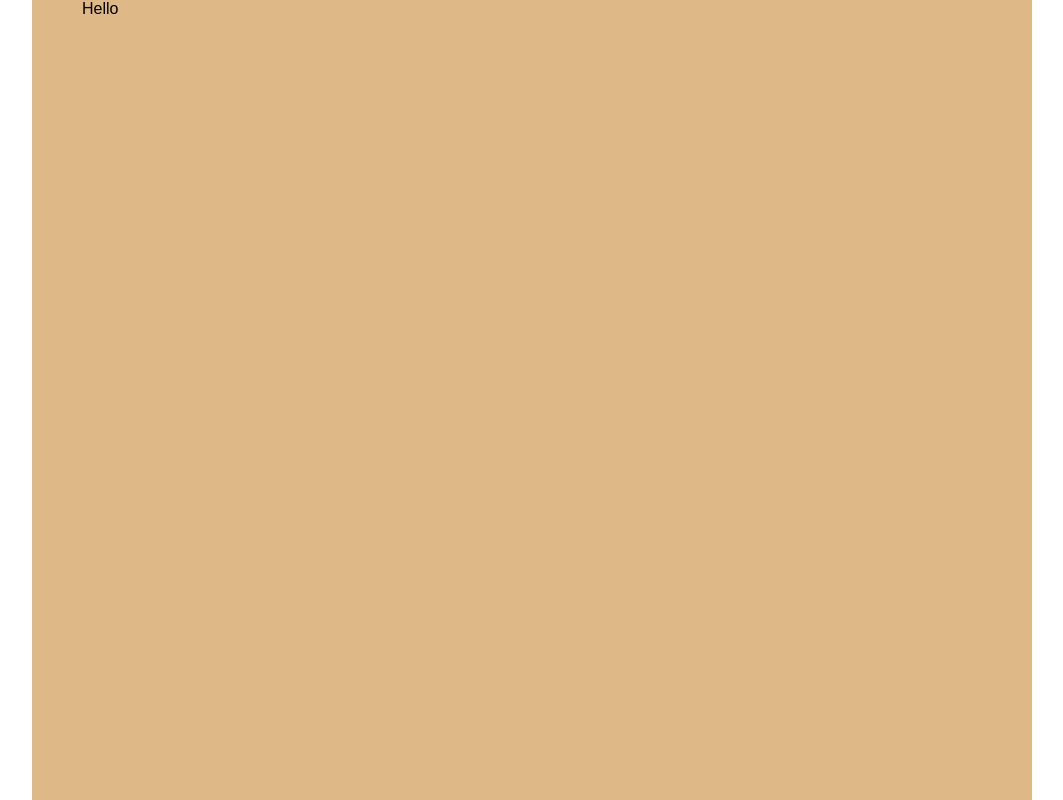
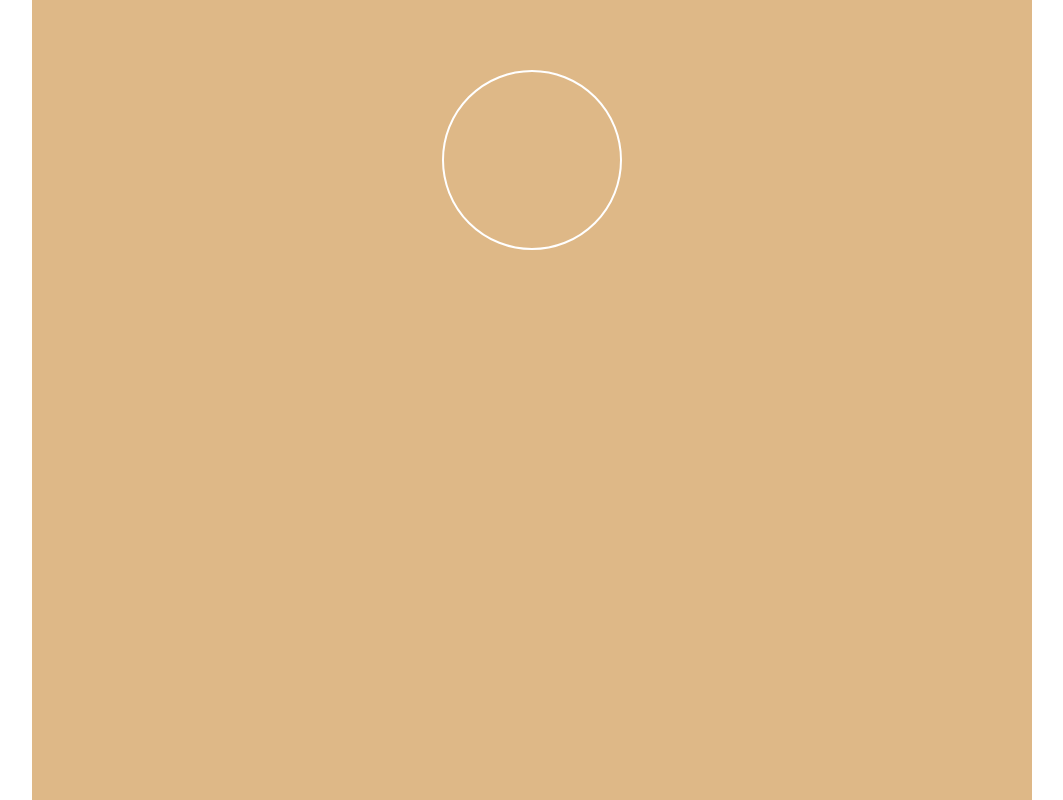
Before and after one commit to AHMADanis/AHMADanis, a React (Create React App) app: page / in a window 1280 px wide. Shown: the top 800 px of the page, without its empty margins (108-1171 px from the left). Built offline with nearby package versions, Linux system fonts and the light colour scheme.

Commit message:
profileSec done

```diff
--- a/src/App.js
+++ b/src/App.js
@@ -1,12 +1,11 @@
 import GlobalStyle from "./components/common/GlobalStyle";
-import { Paper } from "./components/common";
-
+import Paper from "./components/common/Paper";
 
 function App() {
   return (
     < >
       <GlobalStyle />
-      <Paper >Hello</Paper>
+      <Paper />
     </>
   );
 }
--- a/src/components/common/GlobalStyle.js
+++ b/src/components/common/GlobalStyle.js
@@ -1,4 +1,4 @@
-import styled, { createGlobalStyle } from "styled-components";
+import { createGlobalStyle } from "styled-components";
 
 const GlobalStyle = createGlobalStyle`
 *{
--- a/src/components/common/Paper.js
+++ b/src/components/common/Paper.js
@@ -1,19 +1,30 @@
 import styled from 'styled-components'
+import React from 'react'
+import ProfileSec from './ProfileSec'
 
 
-export const Paper = styled.div`
+export const PaperStyle = styled.div`
 height: 1000px;
 width: 100%;
 max-width: 1000px;
 margin-right: auto;
 margin-left: auto;
-padding-right: 50px;
-padding-left: 50px;
+padding: 50px;
 background-color:burlywood;
-
-@media screen and (max-width: 991px)
-{
+@media screen and (max-width: 991px){
 padding-right: 30px;
 padding-left: 30px;
+}`
+
+
+const Paper = () => {
+    return (
+        <>
+            <PaperStyle>
+                <ProfileSec />
+            </PaperStyle>
+        </>
+    )
 }
-`
+
+export default Paper
--- /dev/null
+++ b/src/components/common/ProfileSec.js
@@ -0,0 +1,27 @@
+import React from 'react'
+import styled from 'styled-components'
+
+
+export const ProfileImg = styled.div`
+position: relative;
+z-index: 20;
+display: block;
+border: 2px solid #fff;
+height: 180px;
+width: 180px;
+border-radius: 50%;
+object-fit: cover;
+margin: 20px auto;
+`
+
+
+
+const ProfileSec = () => {
+    return (
+        <>
+            <ProfileImg />
+        </>
+    )
+}
+
+export default ProfileSec
```
Also changed, not shown: src/components/common/index.js (line endings or trailing spaces).
